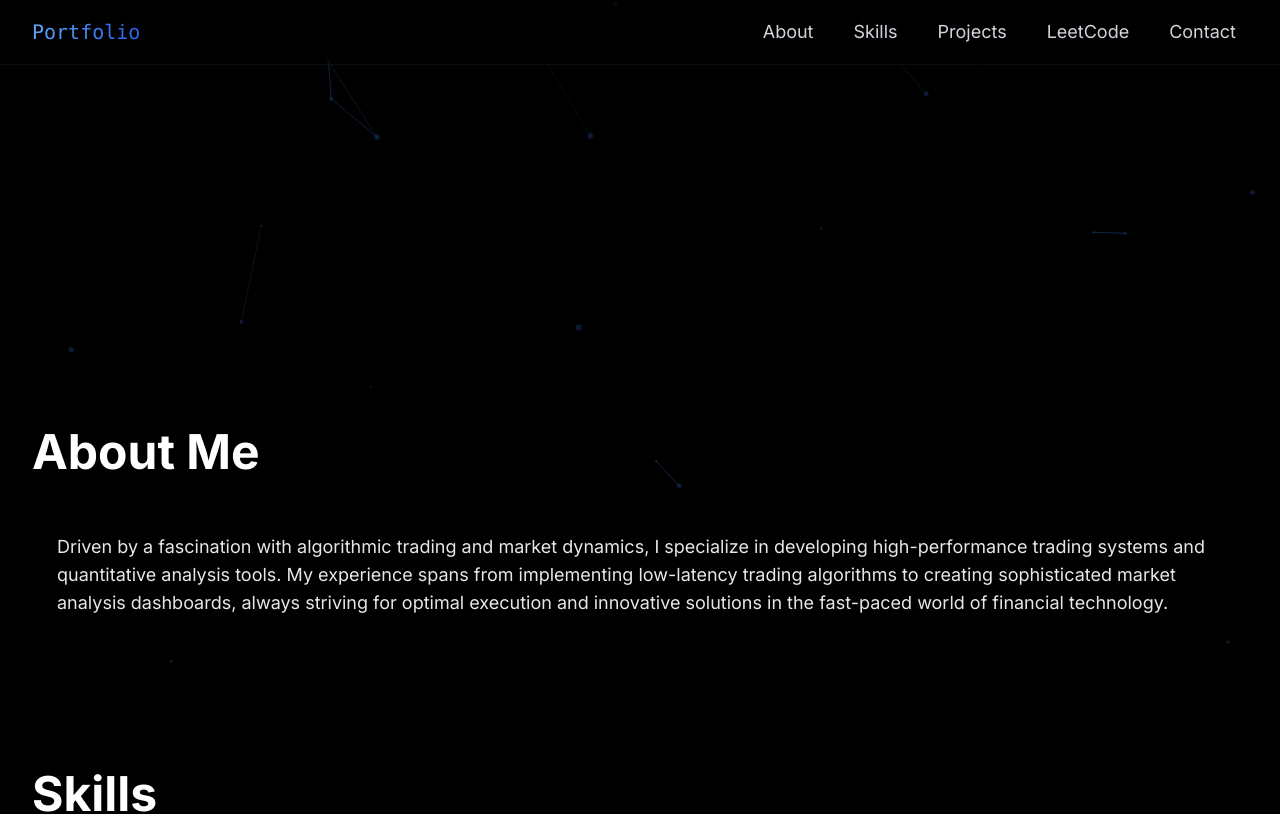
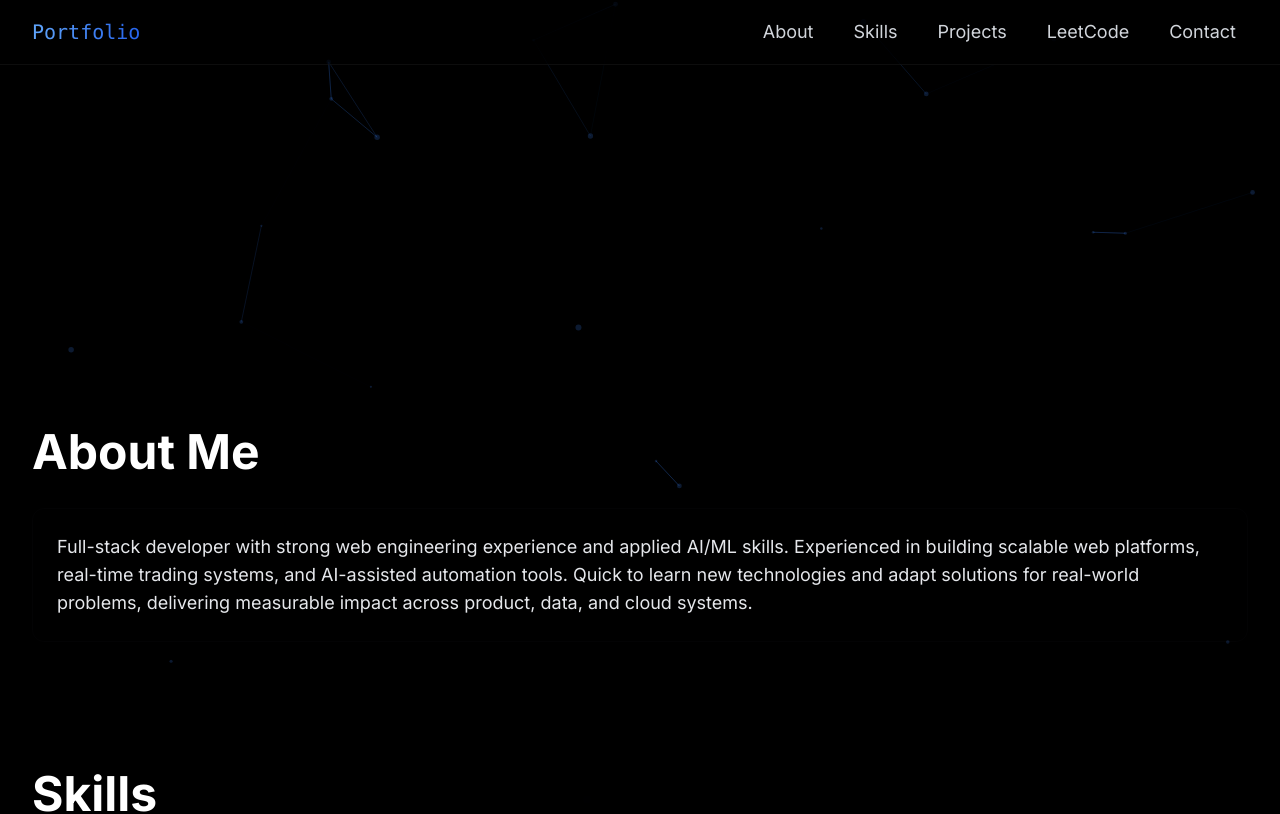
Before and after one commit to Mustafa02yusuf28/Portfolio, a React app: page / in a window 1280 px wide. Shown: the top 814 px of the page. Built offline with nearby package versions, Linux system fonts and the light colour scheme; the HTML template or start-up script is replaced by a standard one.

Commit message:
Updated about me

```diff
--- a/src/App.tsx
+++ b/src/App.tsx
@@ -302,7 +302,7 @@ const App = () => {
                   transition={{ duration: 0.2, type: "tween" }}
                 >
                   <p className="text-dark-200">
-                    Driven by a fascination with algorithmic trading and market dynamics, I specialize in developing high-performance trading systems and quantitative analysis tools. My experience spans from implementing low-latency trading algorithms to creating sophisticated market analysis dashboards, always striving for optimal execution and innovative solutions in the fast-paced world of financial technology.
+                  Full-stack developer with strong web engineering experience and applied AI/ML skills. Experienced in building scalable web platforms, real-time trading systems, and AI-assisted automation tools. Quick to learn new technologies and adapt solutions for real-world problems, delivering measurable impact across product, data, and cloud systems.
                   </p>
                 </motion.div>
               </div>
```
